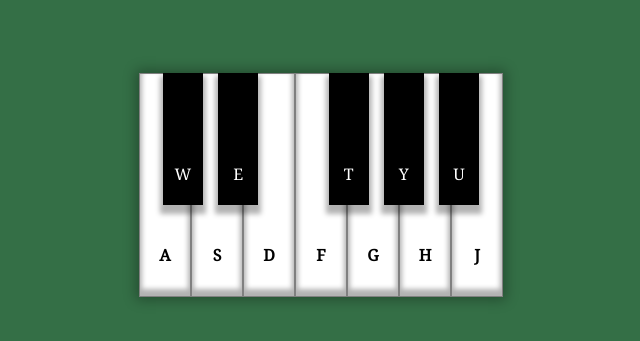
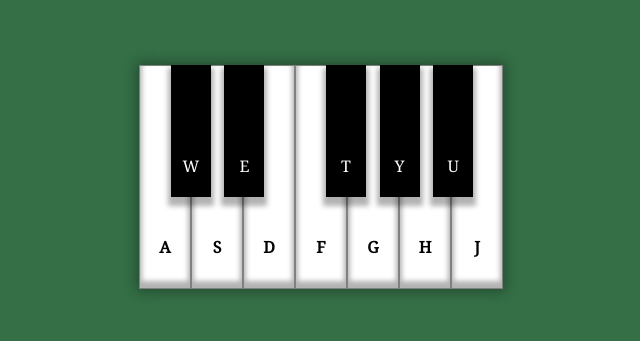
Before and after one commit to Kate-Raevskaya/virtual-piano, a website: page Virtual Piano/task/src/index.html in a window 1280 px wide. Shown: the part 223-564 px from the top of the page, without its empty margins (319-959 px from the left). Drawn offline with Linux system fonts and the light colour scheme.

Commit message:
container contains two blocks

```diff
--- a/Virtual Piano/task/src/index.html
+++ b/Virtual Piano/task/src/index.html
@@ -16,14 +16,13 @@
             <kbd>G</kbd>
             <kbd>H</kbd>
             <kbd>J</kbd>
-            <div class="black-keys">
-                <kbd>W</kbd>
-                <kbd>E</kbd>
-                <kbd id="invisible">0</kbd>
-                <kbd>T</kbd>
-                <kbd>Y</kbd>
-                <kbd>U</kbd>
-            </div>
+        </div>
+        <div class="black-keys">
+            <kbd>W</kbd>
+            <kbd>E</kbd>
+            <kbd id="key-t">T</kbd>
+            <kbd>Y</kbd>
+            <kbd>U</kbd>
         </div>
     </div>
 
--- a/Virtual Piano/task/src/style.css
+++ b/Virtual Piano/task/src/style.css
@@ -1,12 +1,18 @@
+* { margin: 0; padding: 0; }
+
+html {
+    height: 100%;
+}
 body {
     background-color: #346F46;
+    display: flex;
+    align-items: center;
+    justify-content: center;
+    height: 100%;
 }
 
 .container {
-    display: flex;
-    align-items: center;
-    justify-content: center;
-    height: 100vh;
+    position: relative;
 }
 
 .white-keys>kbd {
@@ -36,21 +42,19 @@ body {
 
 .white-keys {
     display: flex;
-    justify-content: center;
-    position: absolute;
     box-shadow: 0 0 12px 3px rgba(0, 0, 0, 0.3);
 }
 
 .black-keys {
     display: flex;
     width: 316px;
-    justify-content: space-between;
+    justify-content: space-around;
     position: absolute;
+    top: 0;
     z-index: 1;
+    left: 25px;
 }
 
-#invisible {
-    background-color: transparent;
-    color: transparent;
-    box-shadow: none;
+#key-t {
+    margin-left: 48px;
 }
--- a/course-remote-info.yaml
+++ b/course-remote-info.yaml
@@ -19,7 +19,7 @@ stages:
   is_completed: true
 - id: 560
   step: 9026
-  is_completed: false
+  is_completed: true
 topics:
   0:
   - title: Introduction to Node.js
```
Also changed, not shown: Virtual Piano/Adding and styling new keys/task-info.yaml (+4 -6 lines).
